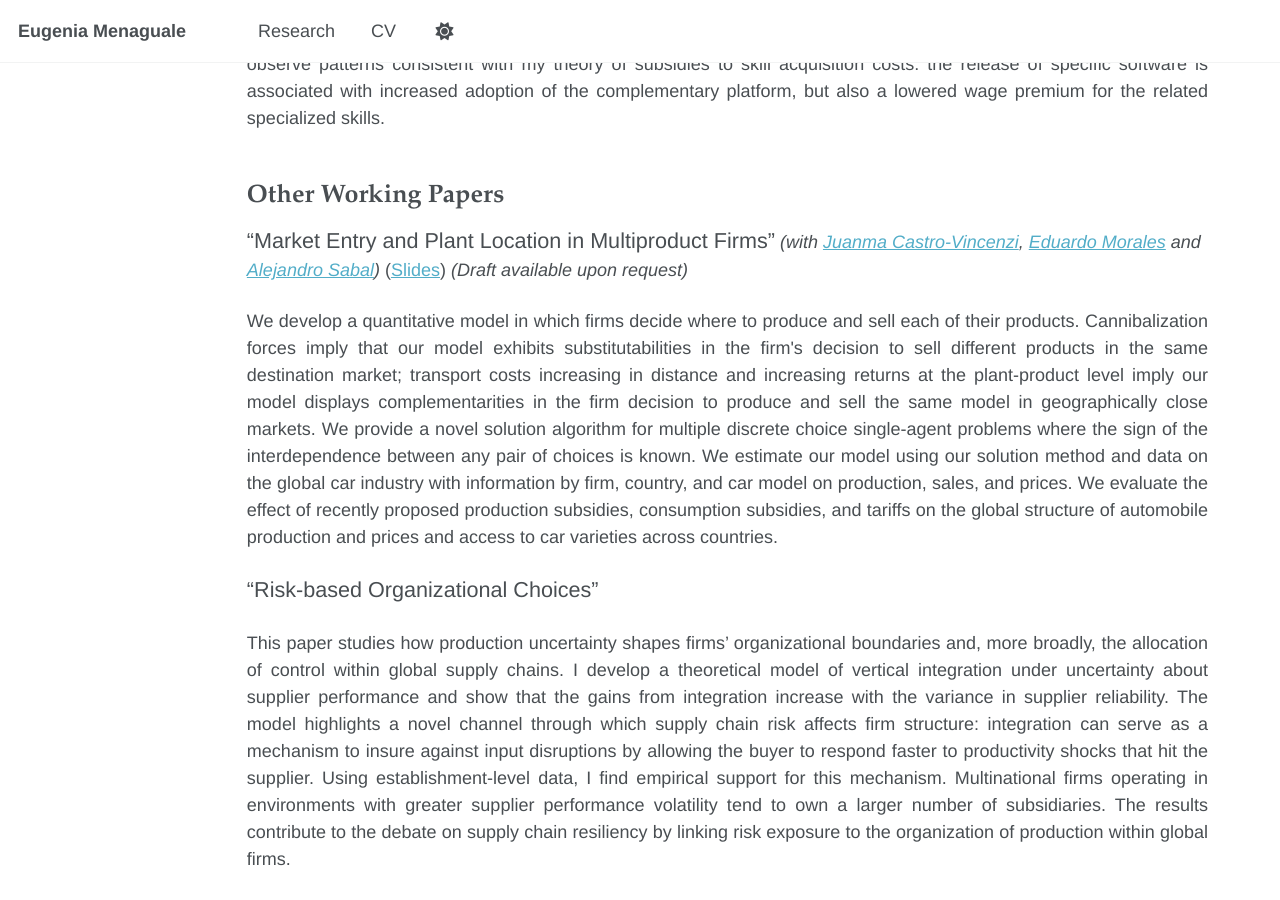
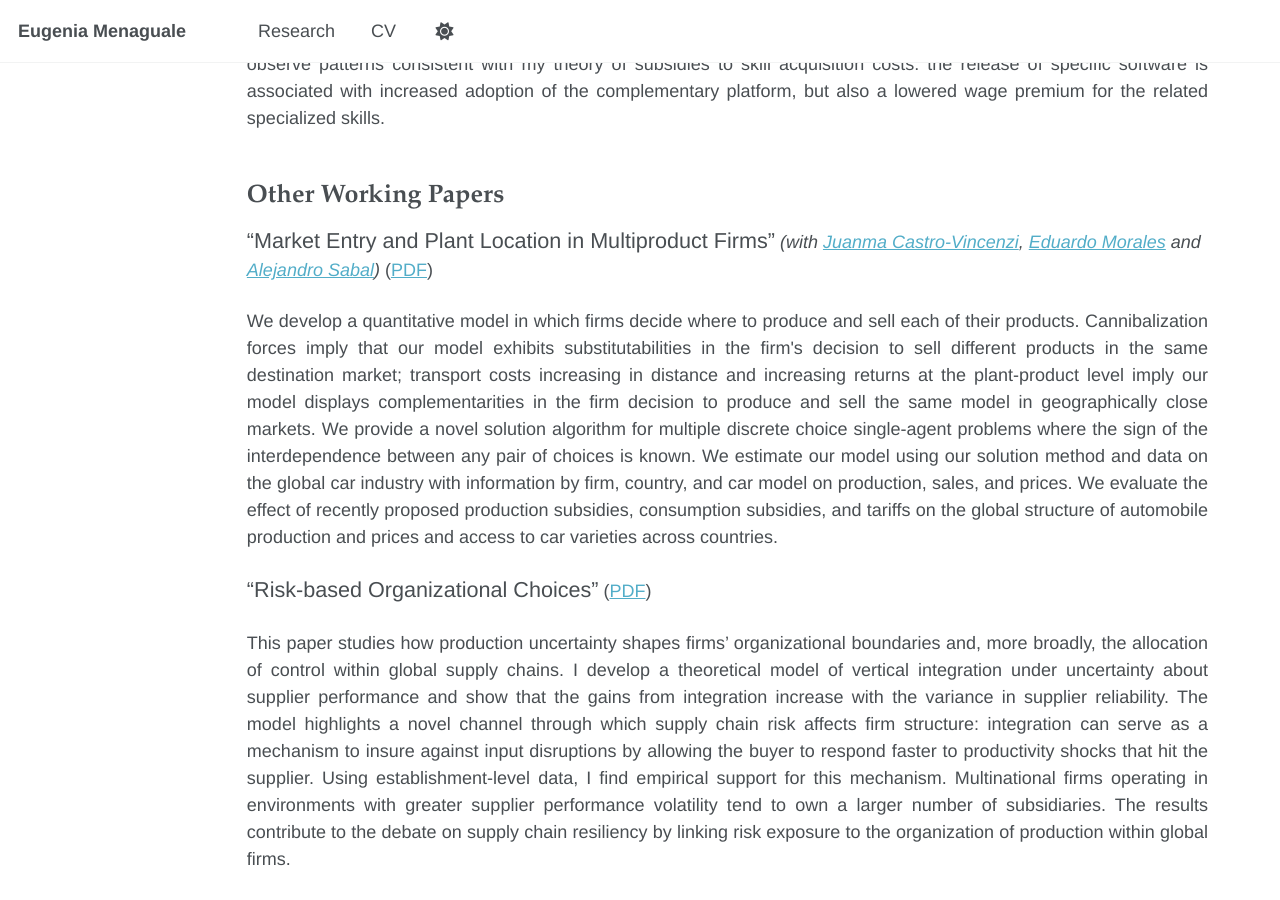
Before and after one commit to eumena/eumena.github.io, a Jekyll site: the page built from _pages/research.md, in a window 1280 px wide and 900 px high, scrolled down 611 px. Built offline with Jekyll 4.4.1, drawn with Linux system fonts in a browser that asks for light colours; nearby versions of some CDN libraries; library files that are not in the unit come from our copies; a script that is not in the unit is left out; comment, search, counter and statistics services are not loaded.

Commit message:
slides 3yp

```diff
--- a/_pages/research.md
+++ b/_pages/research.md
@@ -20,7 +20,7 @@ I test the theory in the digital infrastructure industry. Using large-scale job
 ### Other Working Papers
 
 <span style="font-size: 1.2em;">"Market Entry and Plant Location in Multiproduct Firms"</span>
-*(with [Juanma Castro-Vincenzi](https://www.castrovincenzi.com), [Eduardo Morales](https://sites.google.com/site/edumoralescasado/) and [Alejandro Sabal](https://www.sabalalejandro.com))* ([Slides](/files/cmms.pdf)) *(Draft available upon request)*
+*(with [Juanma Castro-Vincenzi](https://www.castrovincenzi.com), [Eduardo Morales](https://sites.google.com/site/edumoralescasado/) and [Alejandro Sabal](https://www.sabalalejandro.com))* ([PDF](/files/cmms.pdf))
 
 <p style="text-align: justify;">
 We develop a quantitative model in which firms decide where to produce and sell each of their products. Cannibalization forces imply that our model exhibits substitutabilities in the firm's decision to sell different products in the same destination market; transport costs increasing in distance and increasing returns at the plant-product level imply our model displays complementarities in the firm decision to produce and sell the same model in geographically close markets. We provide a novel solution algorithm for multiple discrete choice single-agent problems where the sign of the interdependence between any pair of choices is known. We estimate our model using our solution method and data on the global car industry with information by firm, country, and car model on production, sales, and prices. We evaluate the effect of recently proposed production subsidies, consumption subsidies, and tariffs on the global structure of automobile production and prices and access to car varieties across countries.
@@ -28,6 +28,7 @@ We develop a quantitative model in which firms decide where to produce and sell
 
 
 <span style="font-size: 1.2em;">"Risk-based Organizational Choices"</span>
+([PDF](/files/3YP_Risk_organization.pdf))
 
 <p style="text-align: justify;">
 This paper studies how production uncertainty shapes firms’ organizational boundaries and, more broadly, the allocation of control within global supply chains. I develop a theoretical model of vertical integration under uncertainty about supplier performance and show that the gains from integration increase with the variance in supplier reliability. The model highlights a novel channel through which supply chain risk affects firm structure: integration can serve as a mechanism to insure against input disruptions by allowing the buyer to respond faster to productivity shocks that hit the supplier. Using establishment-level data, I find empirical support for this mechanism. Multinational firms operating in environments with greater supplier performance volatility tend to own a larger number of subsidiaries. The results contribute to the debate on supply chain resiliency by linking risk exposure to the organization of production within global firms.
```
Also changed, not shown: 1 other file.
